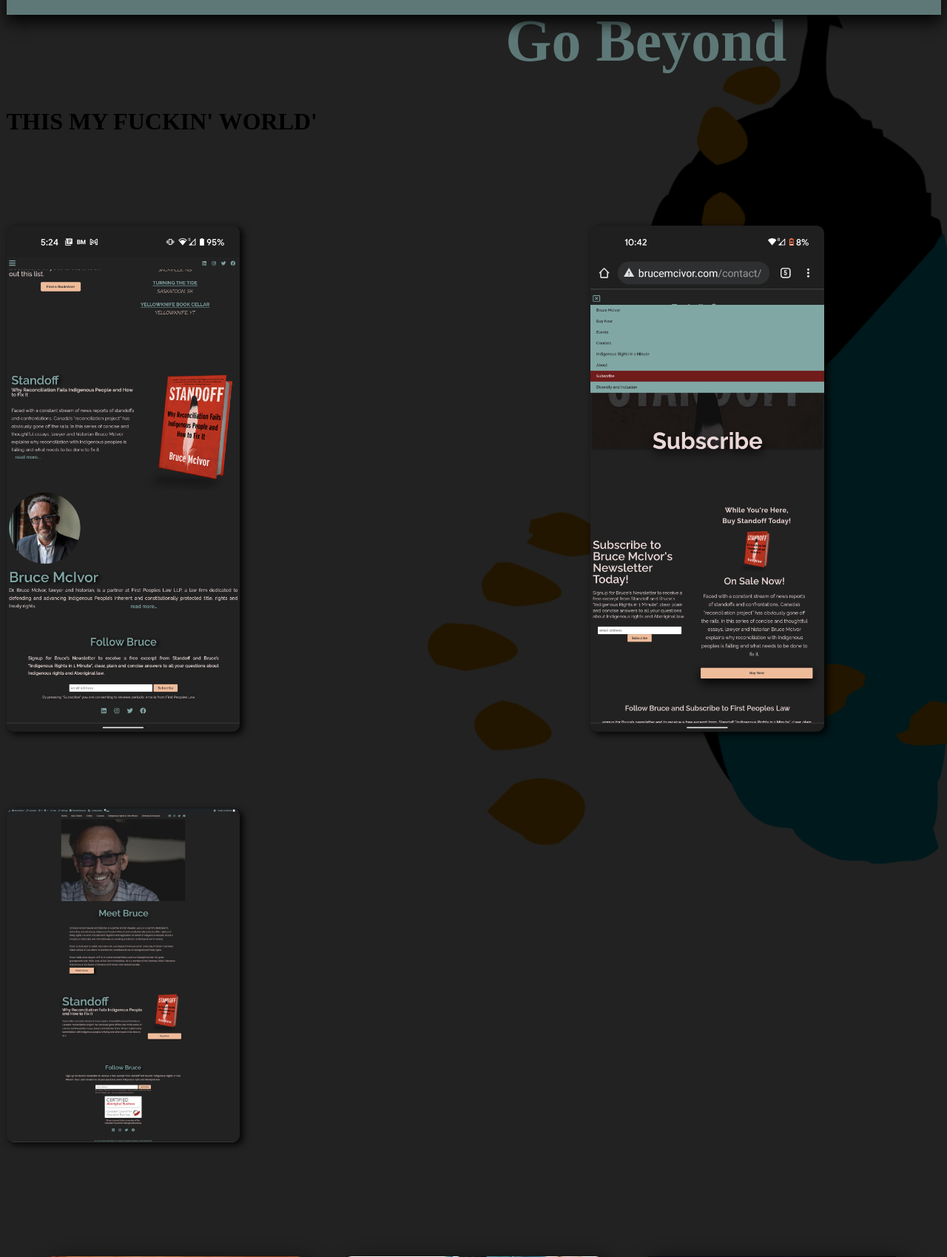
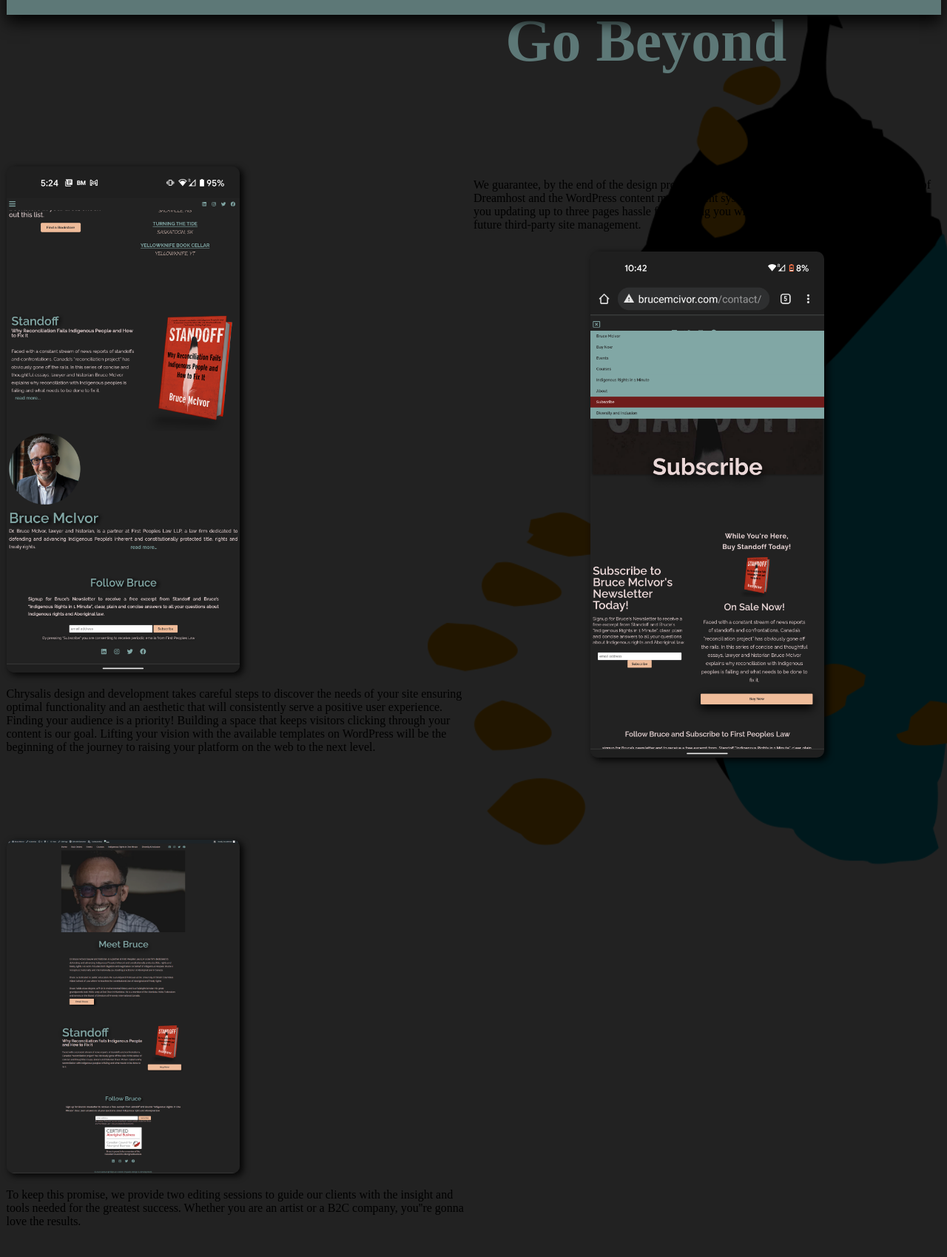
Before and after one commit to samphi6/chrysalisDesign, a PHP site: page /standoff.php in a window 1280 px wide. Shown: the part 405-2104 px from the top of the page at 74% size. Run offline with PHP 8.4, Linux system fonts and the light colour scheme; some web fonts are replaced.

Commit message:
started Standoff design page

```diff
--- a/standoff.php
+++ b/standoff.php
@@ -1,23 +1,26 @@
 <?php include "includes/header.php"; ?>
-
-
-<h1>THIS MY FUCKIN' WORLD'</h1>
 
 <div class="standoff-left">
 
-    <img src="img/standoffMobile1.png" alt="Book Launch Website for Bruce McIvor">
+    <img class="hidden-left" src="img/standoffMobile1.png" alt="Book Launch Website for Bruce McIvor">
+
+    <p class="hidden">Chrysalis design and development takes careful steps to discover the needs of your site ensuring optimal functionality and an aesthetic that will consistently serve a positive user experience. Finding your audience is a priority! Building a space that keeps visitors clicking through your content is our goal. Lifting your vision with the available templates on WordPress will be the beginning of the journey to raising your platform on the web to the next level.</p>
 
 </div>
 
-<div class="standoff-right">
+<div class="standoff-right hidden-right">
 
-    <img src="img/standoffTabletMenu.png" alt="Tablet Menu for Bruce McIvor Book Launch">
+    <p class="hidden">We guarantee, by the end of the design process that our clients are empowered with the magic of Dreamhost and the WordPress content management systems various advances in tech will have you updating up to three pages hassle free leaving you with the benefit of a budget unscathed by future third-party site management.</p>
+
+    <img class="hidden-right" src="img/standoffTabletMenu.png" alt="Tablet Menu for Bruce McIvor Book Launch">
 
 </div>
 
 <div class="standoff-left">
 
-    <img src="img/standoffAbout.png" alt="Book Launch Website for Bruce McIvor">
+    <img class="hidden-left" src="img/standoffAbout.png" alt="Book Launch Website for Bruce McIvor">
+
+    <p class="hidden">To keep this promise, we provide two editing sessions to guide our clients with the insight and tools needed for the greatest success. Whether you are an artist or a B2C company, you''re gonna love the results.</p>
 
 </div>
 
```
